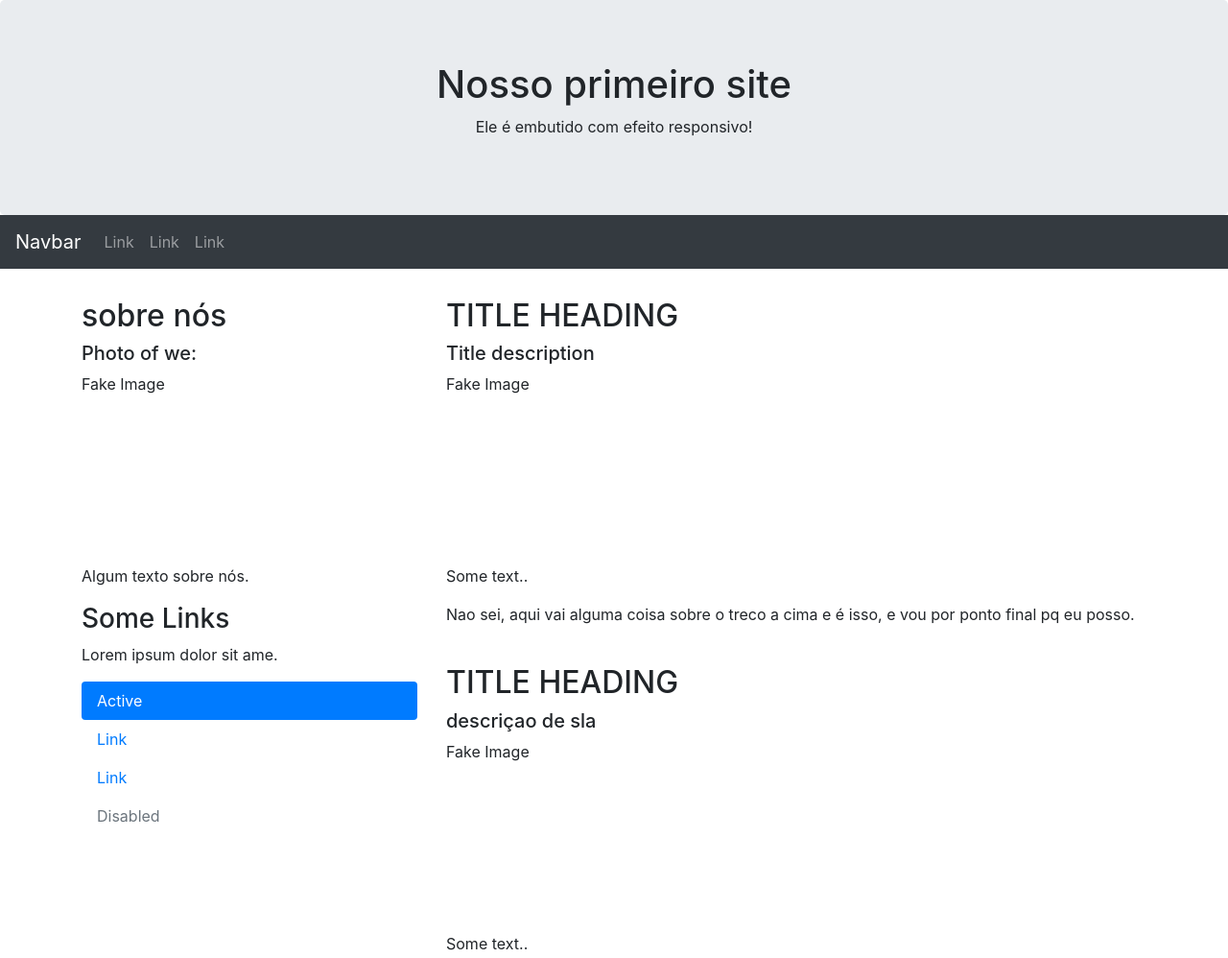
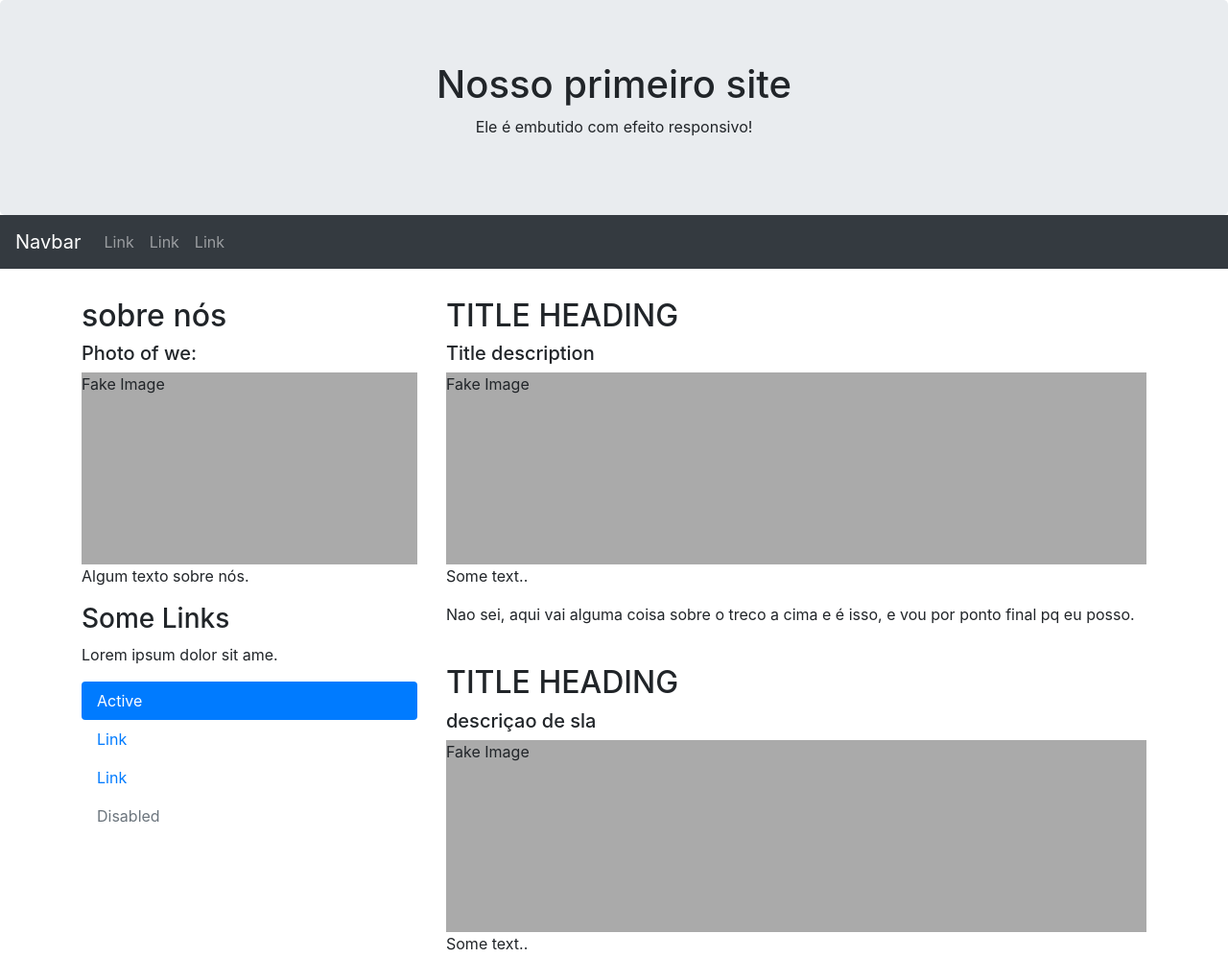
Before and after one commit to MeirelesP/RPG, a plain HTML site: page index.html in a window 1280 px wide. Shown: the top 998 px of the page at 96% size. Drawn offline with nearby package versions, Linux system fonts and the light colour scheme.

Commit message:
Update index.html

```diff
--- a/index.html
+++ b/index.html
@@ -12,7 +12,12 @@
     <style>
         .fakeimg {
             height: 200px;
-            background: image url(https://i.pinimg.com/originals/7c/17/79/7c177903d192f053eecda1b354564431.jpg);
+            background-image: url(https://i.pinimg.com/originals/7c/17/79/7c177903d192f053eecda1b354564431.jpg);
+        }
+
+        .quadrad {
+            height: 200px;
+            background: #aaa;
         }
     </style>
 </head>
@@ -49,7 +54,7 @@
             <div class="col-sm-4">
                 <h2>sobre nós </h2>
                 <h5>Photo of we:</h5>
-                <div class="fakeimg">Fake Image</div>
+                <div class="quadrad">Fake Image</div>
                 <p>Algum texto sobre nós.</p>
                 <h3>Some Links</h3>
                 <p>Lorem ipsum dolor sit ame.</p>
@@ -72,13 +77,13 @@
             <div class="col-sm-8">
                 <h2>TITLE HEADING</h2>
                 <h5>Title description</h5>
-                <div class="fakeimg">Fake Image</div>
+                <div class="quadrad">Fake Image</div>
                 <p>Some text..</p>
                 <p>Nao sei, aqui vai alguma coisa sobre o treco a cima e é isso, e vou por ponto final pq eu posso.</p>
                 <br>
                 <h2>TITLE HEADING</h2>
                 <h5>descriçao de sla</h5>
-                <div class="fakeimg">Fake Image</div>
+                <div class="quadrad">Fake Image</div>
                 <p>Some text..</p>
                 <p> aqui tambem vai alguma coisa sobre o treco a cima e é isso, e vou por ponto final aqui tambem POR QUE EU POSSO.</p>
             </div>
```
